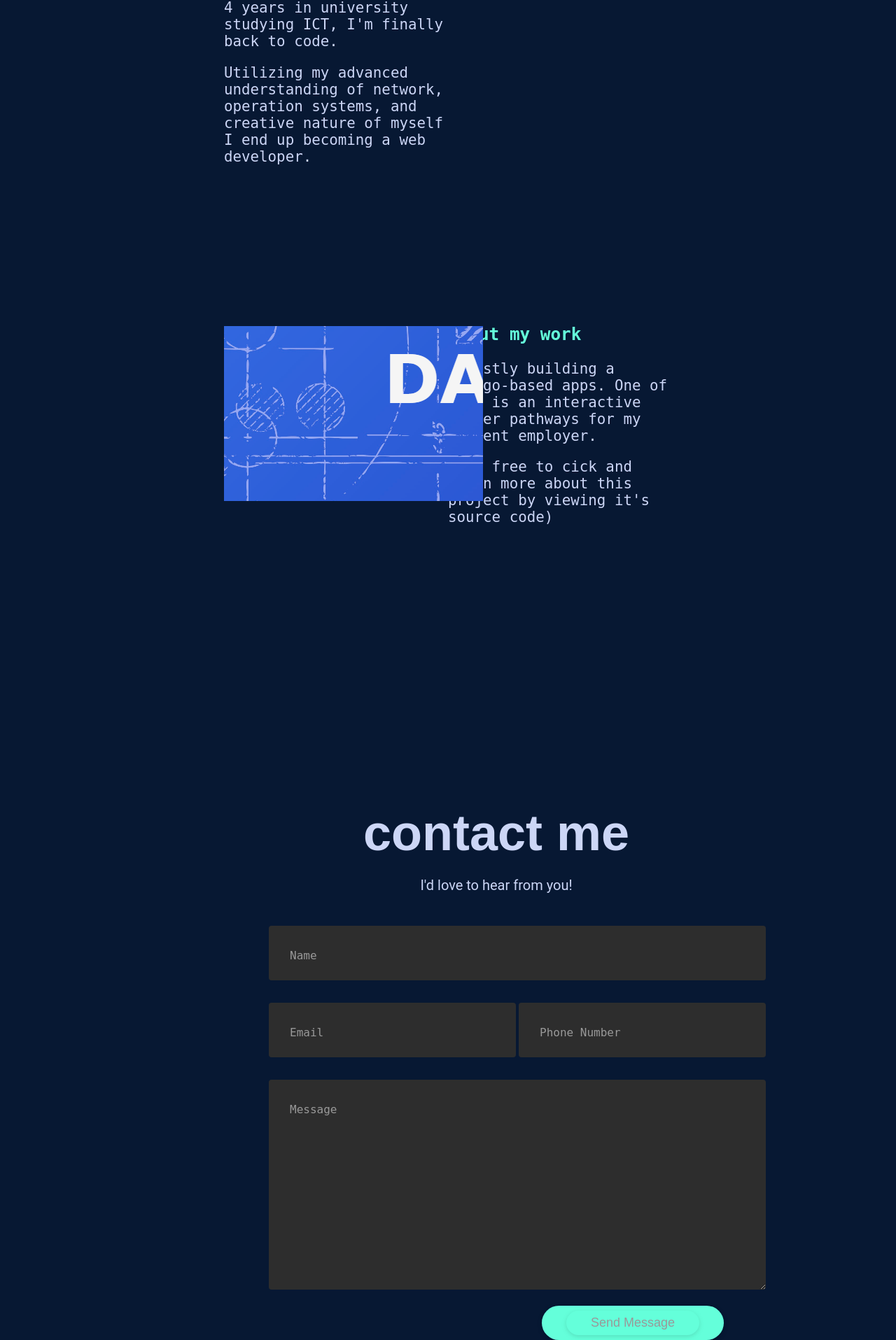
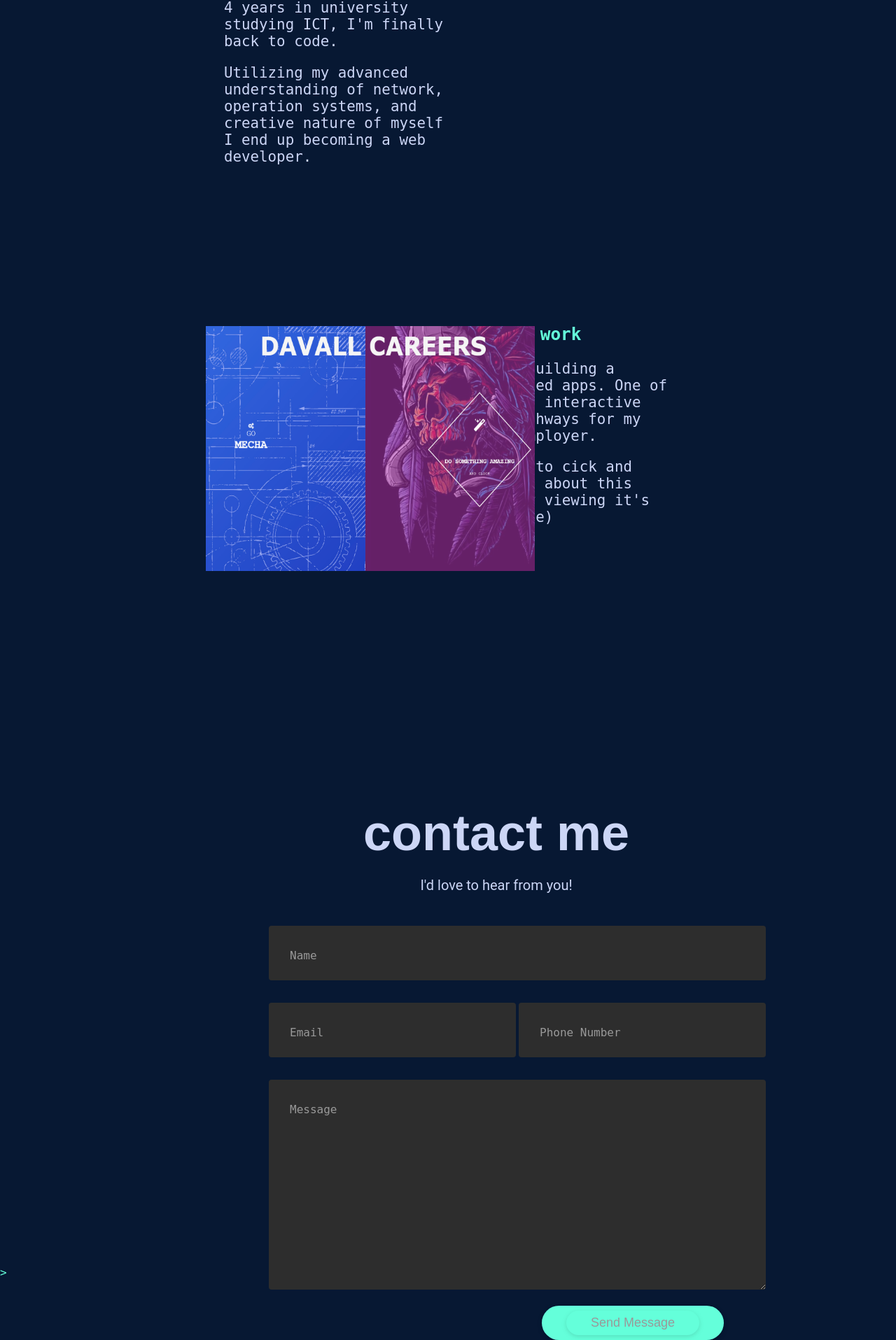
Before and after one commit to mudriy-glist/peter_kulisov, a Django app: page /portfolio/ in a window 1280 px wide; the page is wider, and only the part inside the window is pictured. Shown: the part 1478-3393 px from the top of that part at 70% size. Run offline with Django 4.2, Linux system fonts and the light colour scheme; grey boxes are pictures that could not be loaded.

Commit message:
link to github project added

```diff
--- a/peterk/backend/static/styles/portfolio.css
+++ b/peterk/backend/static/styles/portfolio.css
@@ -384,15 +384,14 @@ button {
   color:rgb(100, 255, 218)
 }
 
-#career_project_a{
-  background-image: url("{% static 'images/career_project.png' %}");
+#career_project_a img{
   background-size: contain;
   overflow: hidden;
   position: absolute;
   top: 243%;
-  left: 25%;
-  width: 370px;
-  height: 250px;
+  left: 23%;
+  width: 470px;
+  height: 350px;
 }
 
 /* #career_project_a {
--- a/peterk/backend/templates/backend/portfolio.html
+++ b/peterk/backend/templates/backend/portfolio.html
@@ -117,7 +117,7 @@
         Feel free to cick and learn more about this project by viewing it's source code)
     </p>
 </div>
-<a id="career_project_a" href="#">
+<a id="career_project_a" href="https://github.com/mudriy-glist/career_map" target="_blank">>
     <img src="{% static 'images/career_project.png' %}" alt="career_project">
 </a>
 
```
